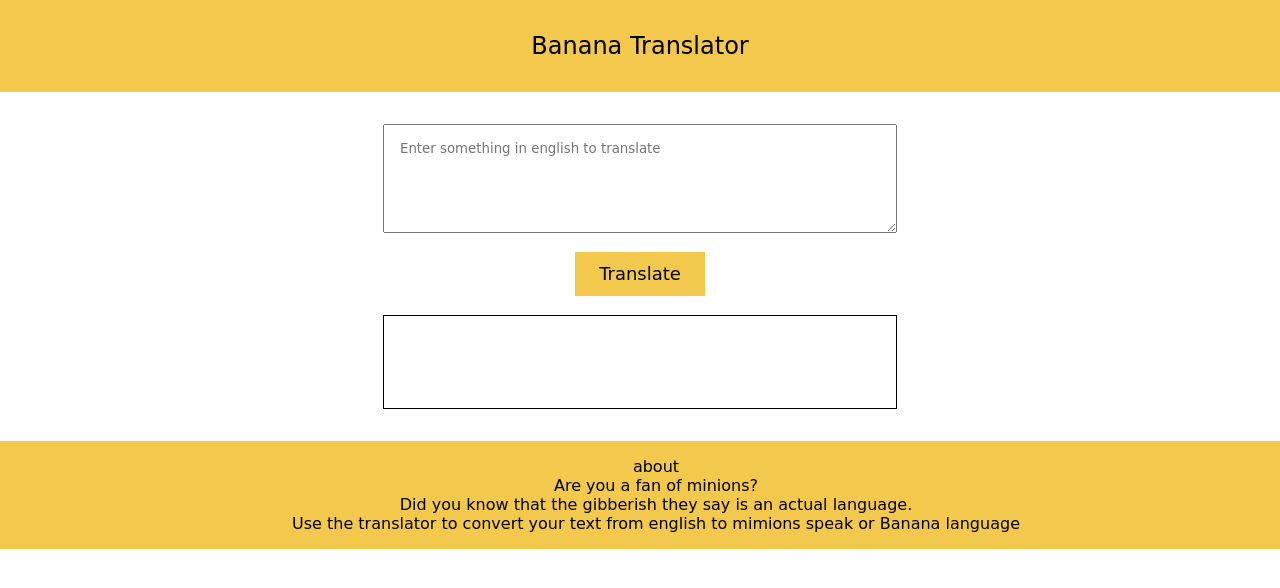
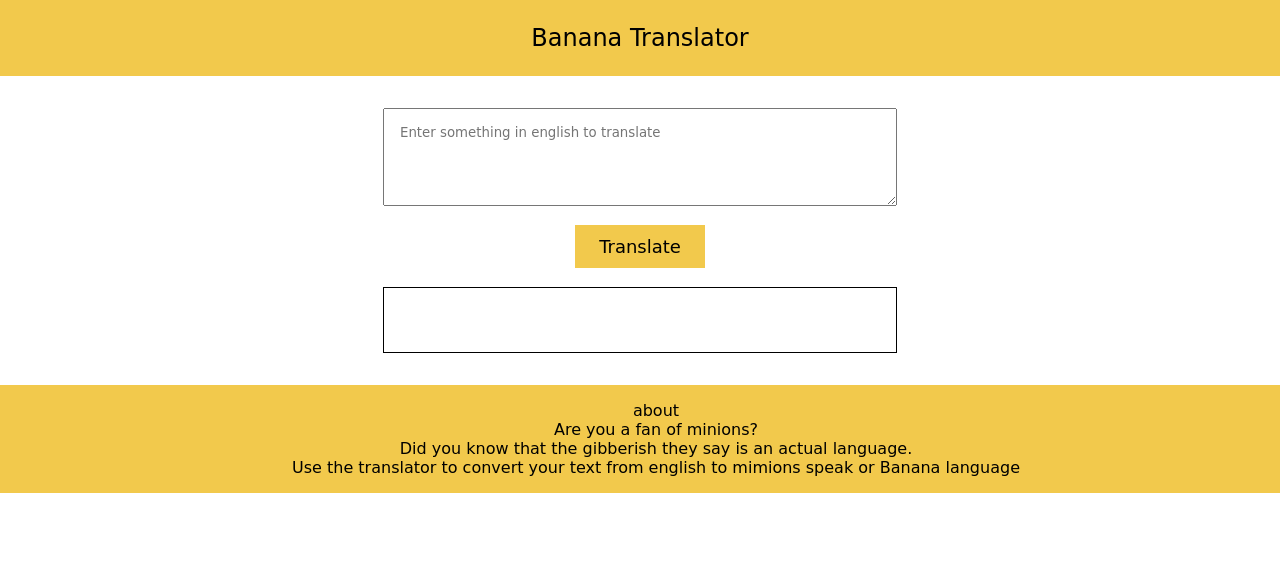
Before and after one commit to Bollumanikishore/Banana-Project-vanillaJS, a plain HTML site: page index.html in a window 1280 px wide. Drawn offline with Linux system fonts and the light colour scheme.

Commit message:
fixed bugs

```diff
--- a/index.html
+++ b/index.html
@@ -15,12 +15,12 @@
             margin: auto;
             width : 30rem;
             padding:1rem;
-            height: 4.7rem;
+            height: 4rem;
             margin-top: 2rem;
         }
         #output-box{
             border: 1px solid black;
-            height:3.8rem;
+            height: 2rem;
             margin:auto;
             width:30rem;
             display: block;
@@ -30,7 +30,7 @@
         h1{
             background-color: #f2c94c;
             text-align:center;
-            padding:2rem;
+            padding:1.5rem;
             font-weight: normal;
         }
         #btn-trans{
```
